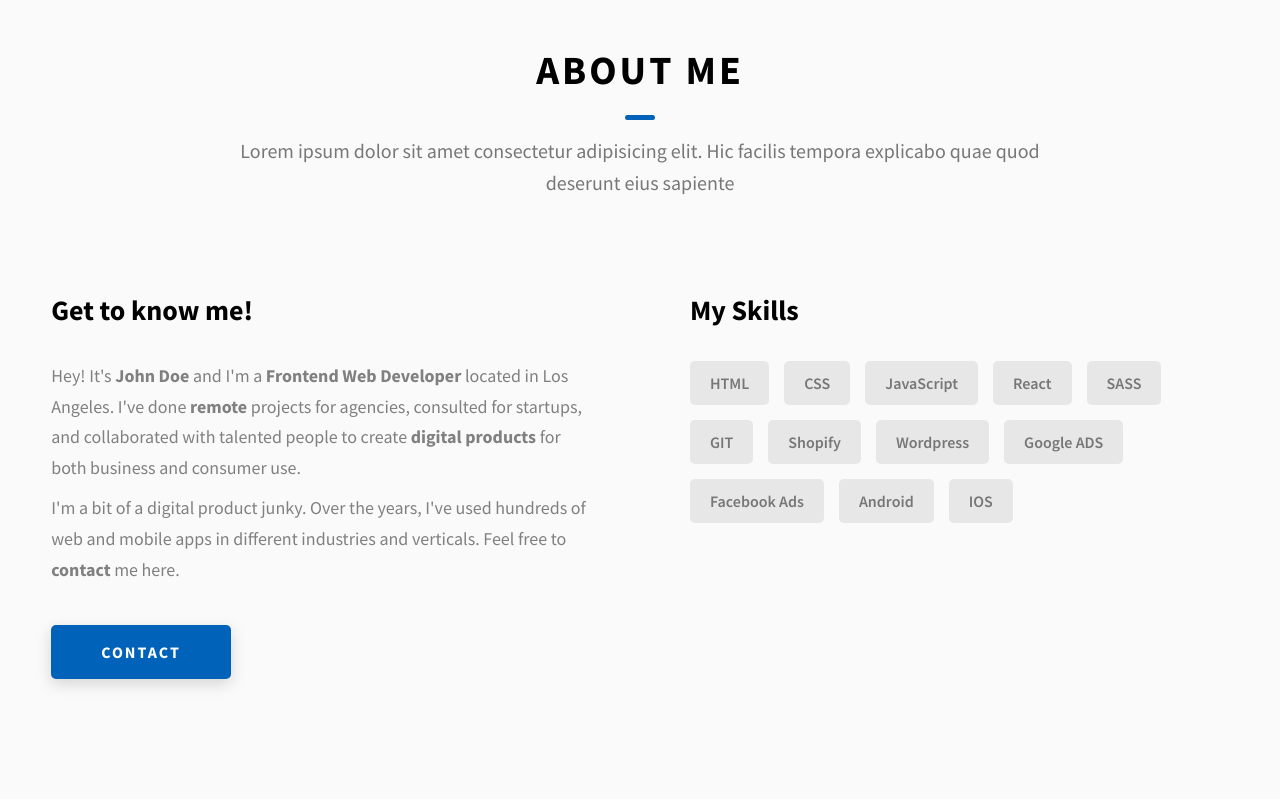
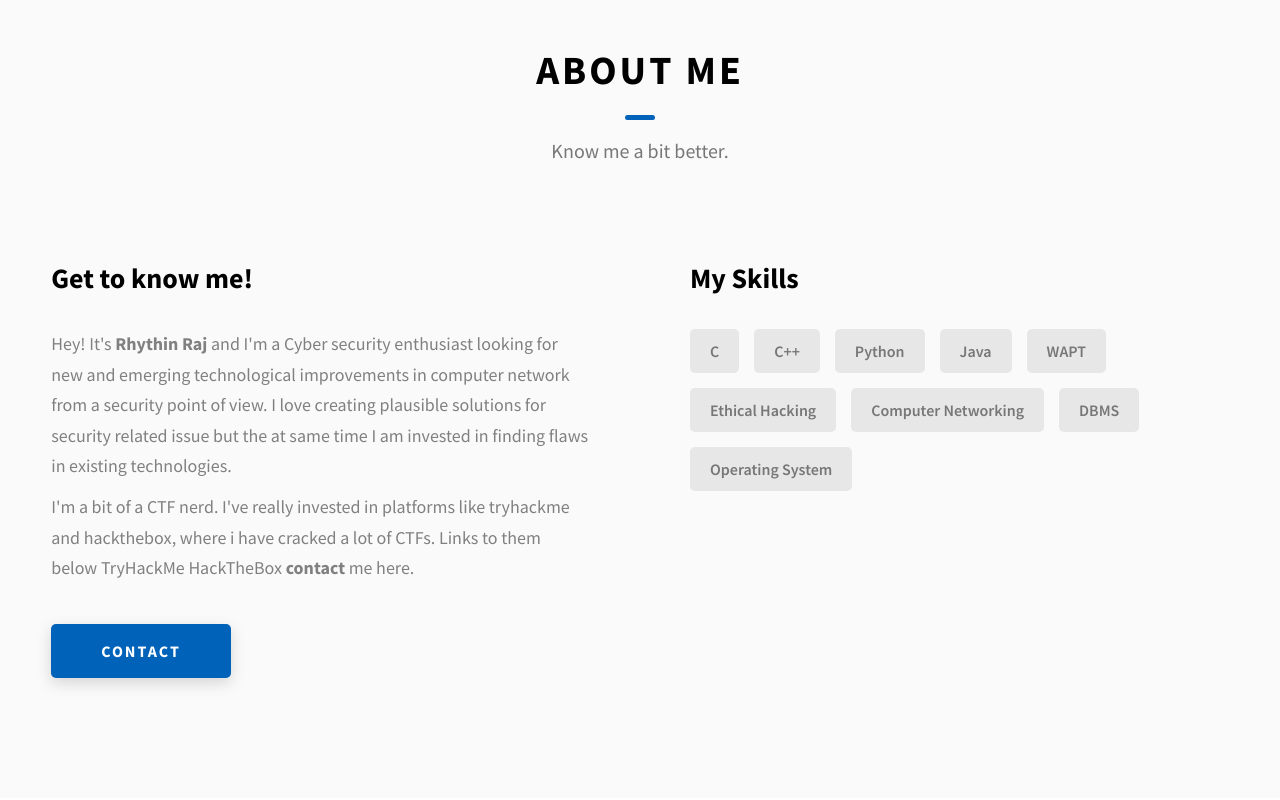
Before and after one commit to neptune0x13/neptune0x13.github.io, a website: page index.html in a window 1280 px wide. Shown: the part 880-1680 px from the top of the page. Drawn offline with Linux system fonts and the light colour scheme.

Commit message:
Update index.html

```diff
--- a/index.html
+++ b/index.html
@@ -4,7 +4,7 @@
     <meta charset="UTF-8" />
     <meta name="viewport" content="width=device-width, initial-scale=1.0" />
     <meta http-equiv="X-UA-Compatible" content="ie=edge" />
-    <title>Dopefolio</title>
+    <title>Neptune</title>
     <meta name="description" content="Portfolio Template for Developer" />
 
     <link rel="stylesheet" href="css/style.css" />
@@ -27,7 +27,7 @@
               class="header__logo-img"
             />
           </div>
-          <span class="header__logo-sub">John Doe</span>
+          <span class="header__logo-sub">Rhythin Raj</span>
         </div>
         <div class="header__main">
           <ul class="header__links">
@@ -84,12 +84,10 @@
     </header>
     <section class="home-hero">
       <div class="home-hero__content">
-        <h1 class="heading-primary">Hey, My name is John Doe</h1>
+        <h1 class="heading-primary">Hey, My name is Rhythin Raj</h1>
         <div class="home-hero__info">
           <p class="text-primary">
-            Lorem ipsum dolor sit amet consectetur adipisicing elit. Hic facilis
-            tempora explicabo quae quod deserunt eius sapiente solutions for
-            complex problems
+           Welcome to My website. Navigate your way through !
           </p>
         </div>
         <div class="home-hero__cta">
@@ -155,8 +153,7 @@
         <h2 class="heading heading-sec heading-sec__mb-med">
           <span class="heading-sec__main">About Me</span>
           <span class="heading-sec__sub">
-            Lorem ipsum dolor sit amet consectetur adipisicing elit. Hic facilis
-            tempora explicabo quae quod deserunt eius sapiente
+            Know me a bit better.
           </span>
         </h2>
         <div class="about__content">
@@ -165,19 +162,15 @@
             <div class="about__content-details">
               <p class="about__content-details-para">
                 Hey! It's
-                <strong>John Doe</strong>
-                and I'm a <strong> Frontend Web Developer </strong> located in
-                Los Angeles. I've done
-                <strong> remote </strong>
-                projects for agencies, consulted for startups, and collaborated
-                with talented people to create
-                <strong>digital products </strong>
-                for both business and consumer use.
+                <strong>Rhythin Raj</strong>
+                and  I'm a Cyber security enthusiast looking for new and emerging technological improvements in computer network from a security point of view.
+                I love creating plausible solutions for security related issue but the at same time I am invested in finding flaws in existing technologies.
               </p>
               <p class="about__content-details-para">
-                I'm a bit of a digital product junky. Over the years, I've used
-                hundreds of web and mobile apps in different industries and
-                verticals. Feel free to
+                I'm a bit of a CTF nerd. I've really invested in platforms like tryhackme
+                and hackthebox, where i have cracked a lot of CTFs. Links to them below
+                <a href="https://tryhackme.com/p/neptune0x13">TryHackMe</a>
+                <a href="https://app.hackthebox.com/profile/576115">HackTheBox</a>
                 <strong>contact</strong> me here.
               </p>
             </div>
@@ -188,18 +181,15 @@
           <div class="about__content-skills">
             <h3 class="about__content-title">My Skills</h3>
             <div class="skills">
-              <div class="skills__skill">HTML</div>
-              <div class="skills__skill">CSS</div>
-              <div class="skills__skill">JavaScript</div>
-              <div class="skills__skill">React</div>
-              <div class="skills__skill">SASS</div>
-              <div class="skills__skill">GIT</div>
-              <div class="skills__skill">Shopify</div>
-              <div class="skills__skill">Wordpress</div>
-              <div class="skills__skill">Google ADS</div>
-              <div class="skills__skill">Facebook Ads</div>
-              <div class="skills__skill">Android</div>
-              <div class="skills__skill">IOS</div>
+              <div class="skills__skill">C</div>
+              <div class="skills__skill">C++</div>
+              <div class="skills__skill">Python</div>
+              <div class="skills__skill">Java</div>
+              <div class="skills__skill">WAPT</div>
+              <div class="skills__skill">Ethical Hacking</div>
+              <div class="skills__skill">Computer Networking</div>
+              <div class="skills__skill">DBMS</div>
+              <div class="skills__skill">Operating System</div>
             </div>
           </div>
         </div>
```
